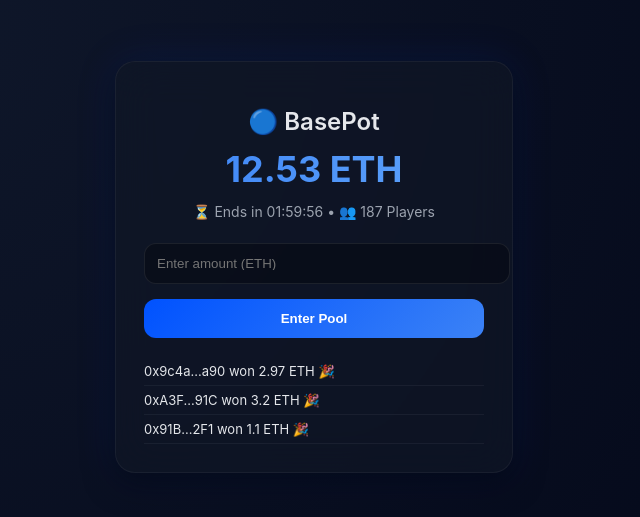
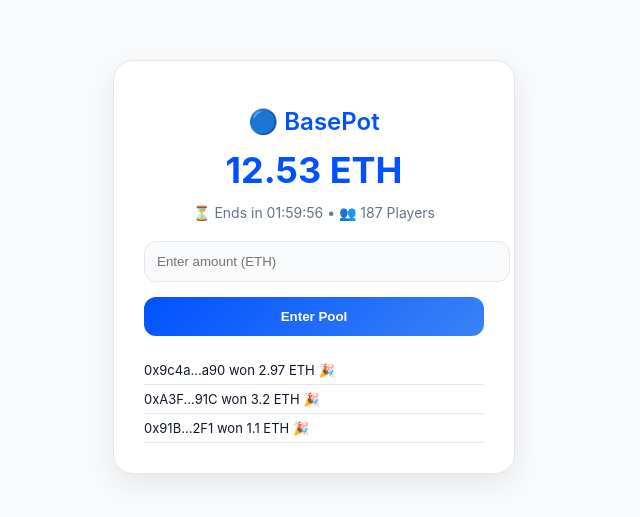
Before and after one commit to BlasterOpsss/Basepot, a plain HTML site: page index.html in a window 1280 px wide. Shown: the part 133-650 px from the top of the page, without its empty margins (326-966 px from the left). Drawn offline with Linux system fonts and the light colour scheme.

Commit message:
Update styles in index.html for improved design

```diff
--- a/index.html
+++ b/index.html
@@ -9,8 +9,8 @@
     body {
       margin: 0;
       font-family: "Inter", sans-serif;
-      background: radial-gradient(circle at 20% 20%, #0f172a, #020617);
-      color: #E5E7EB;
+      background: #f8fafc;
+      color: #0f172a;
       display: flex;
       justify-content: center;
       align-items: center;
@@ -18,44 +18,38 @@
     }
 
     .card {
-      background: rgba(17, 24, 39, 0.6);
-      backdrop-filter: blur(20px);
-      padding: 28px;
+      background: white;
+      padding: 30px;
       border-radius: 20px;
       width: 340px;
       text-align: center;
-      border: 1px solid rgba(255,255,255,0.05);
-      box-shadow:
-        0 10px 30px rgba(0,0,0,0.5),
-        0 0 40px rgba(0, 82, 255, 0.15);
-      transition: all 0.3s ease;
+      border: 1px solid #e5e7eb;
+      box-shadow: 0 10px 30px rgba(0,0,0,0.08);
+      transition: 0.3s;
     }
 
     .card:hover {
       transform: translateY(-4px);
-      box-shadow:
-        0 20px 40px rgba(0,0,0,0.6),
-        0 0 60px rgba(0, 82, 255, 0.25);
+      box-shadow: 0 20px 40px rgba(0,0,0,0.12);
     }
 
     h1 {
-      margin-bottom: 12px;
+      margin-bottom: 10px;
       font-size: 24px;
       font-weight: 600;
+      color: #0052FF;
     }
 
     .pot {
       font-size: 36px;
       font-weight: 700;
       margin: 12px 0;
-      background: linear-gradient(90deg, #3B82F6, #60A5FA);
-      -webkit-background-clip: text;
-      -webkit-text-fill-color: transparent;
+      color: #0052FF;
     }
 
     .info {
-      color: #9CA3AF;
-      margin-bottom: 22px;
+      color: #64748b;
+      margin-bottom: 20px;
       font-size: 14px;
     }
 
@@ -63,16 +57,16 @@
       width: 100%;
       padding: 12px;
       border-radius: 12px;
-      border: 1px solid rgba(255,255,255,0.08);
+      border: 1px solid #e5e7eb;
       margin-bottom: 15px;
-      background: rgba(0,0,0,0.3);
-      color: white;
+      background: #f9fafb;
+      color: #0f172a;
       outline: none;
     }
 
     input:focus {
-      border-color: #3B82F6;
-      box-shadow: 0 0 12px rgba(59,130,246,0.4);
+      border-color: #0052FF;
+      box-shadow: 0 0 10px rgba(0,82,255,0.2);
     }
 
     button {
@@ -84,12 +78,12 @@
       color: white;
       font-weight: 600;
       cursor: pointer;
-      transition: all 0.2s ease;
+      transition: 0.2s;
     }
 
     button:hover {
-      transform: translateY(-1px) scale(1.02);
-      box-shadow: 0 10px 25px rgba(59,130,246,0.5);
+      transform: scale(1.02);
+      box-shadow: 0 10px 20px rgba(0,82,255,0.3);
     }
 
     .winners {
@@ -102,7 +96,7 @@
 
     .winner {
       padding: 6px 0;
-      border-bottom: 1px solid rgba(255,255,255,0.05);
+      border-bottom: 1px solid #e5e7eb;
     }
   </style>
 </head>
```
